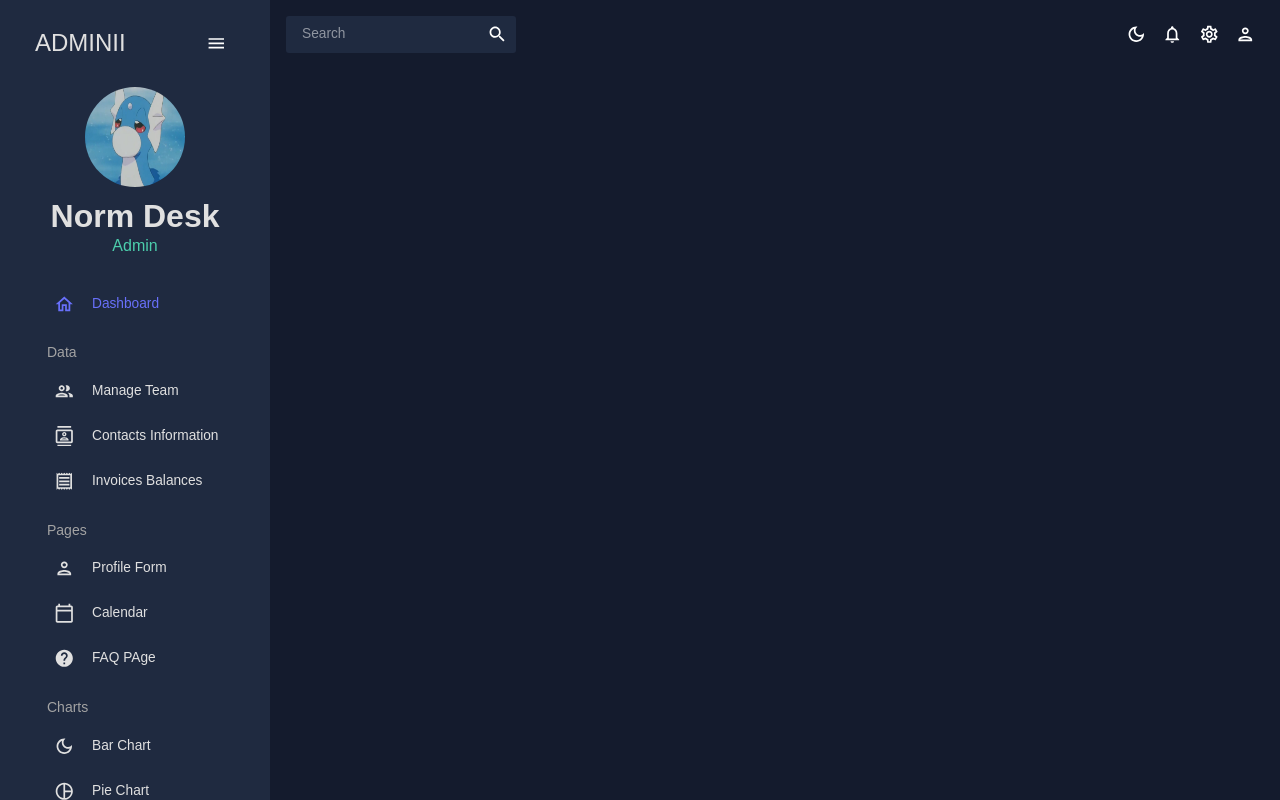
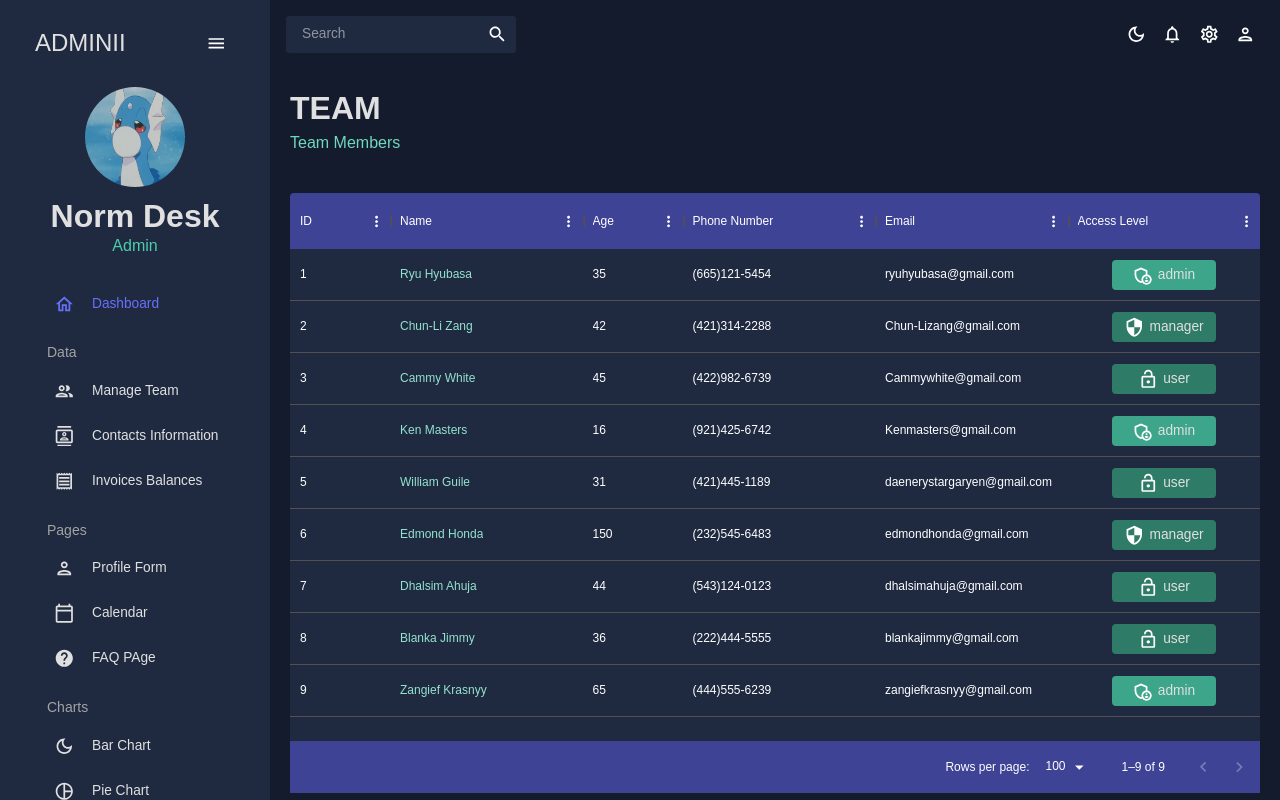
Before and after one commit to deschdev/admin-dashboard, a React (Create React App) app in the folder dashboard/: page /team in a window 1280 px wide. Built offline with nearby package versions, Linux system fonts and the light colour scheme.

Commit message:
loaded mock data

```diff
--- a/dashboard/src/App.js
+++ b/dashboard/src/App.js
@@ -3,9 +3,9 @@ import { CssBaseline, ThemeProvider } from "@mui/material";
 import Topbar from "./scenes/global/Topbar";
 import Sidebar from "./scenes/global/Sidebar";
 import Dashboard from "./scenes/dashboard";
-// import Team from "./scenes/team";
-// import Contacts from "./scenes/contacts";
-// import Invoices from "./scenes/invoices";
+import Team from "./scenes/team";
+import Contacts from "./scenes/contacts";
+import Invoices from "./scenes/invoices";
 // import Form from "./scenes/form";
 // import Bar from "./scenes/bar";
 // import Pie from "./scenes/pie";
@@ -28,10 +28,10 @@ function App() {
           <Topbar />
           <Routes>
             <Route path="/" element={<Dashboard />} />
-            {/* <Route path="/team" element={<Team />} />
+            <Route path="/team" element={<Team />} />
             <Route path="/contacts" element={<Contacts />} />
             <Route path="/invoices" element={<Invoices />} />
-            <Route path="/form" element={<Form />} />
+            {/* <Route path="/form" element={<Form />} />
             <Route path="/bar" element={<Bar />} />
             <Route path="/pie" element={<Pie />} />
             <Route path="/line" element={<Line />} />
--- a/dashboard/src/data/mockData.js
+++ b/dashboard/src/data/mockData.js
@@ -1,41 +1,41 @@
-import { tokens } from "../theme";
+import { colors } from "../theme";
 
 export const mockDataTeam = [
   {
     id: 1,
-    name: "Jon Snow",
-    email: "jonsnow@gmail.com",
+    name: "Ryu Hyubasa",
+    email: "ryuhyubasa@gmail.com",
     age: 35,
     phone: "(665)121-5454",
     access: "admin",
   },
   {
     id: 2,
-    name: "Cersei Lannister",
-    email: "cerseilannister@gmail.com",
+    name: "Chun-Li Zang",
+    email: "Chun-Lizang@gmail.com",
     age: 42,
     phone: "(421)314-2288",
     access: "manager",
   },
   {
     id: 3,
-    name: "Jaime Lannister",
-    email: "jaimelannister@gmail.com",
+    name: "Cammy White",
+    email: "Cammywhite@gmail.com",
     age: 45,
     phone: "(422)982-6739",
     access: "user",
   },
   {
     id: 4,
-    name: "Anya Stark",
-    email: "anyastark@gmail.com",
+    name: "Ken Masters",
+    email: "Kenmasters@gmail.com",
     age: 16,
     phone: "(921)425-6742",
     access: "admin",
   },
   {
     id: 5,
-    name: "Daenerys Targaryen",
+    name: "William Guile",
     email: "daenerystargaryen@gmail.com",
     age: 31,
     phone: "(421)445-1189",
@@ -43,32 +43,32 @@ export const mockDataTeam = [
   },
   {
     id: 6,
-    name: "Ever Melisandre",
-    email: "evermelisandre@gmail.com",
+    name: "Edmond Honda",
+    email: "edmondhonda@gmail.com",
     age: 150,
     phone: "(232)545-6483",
     access: "manager",
   },
   {
     id: 7,
-    name: "Ferrara Clifford",
-    email: "ferraraclifford@gmail.com",
+    name: "Dhalsim Ahuja",
+    email: "dhalsimahuja@gmail.com",
     age: 44,
     phone: "(543)124-0123",
     access: "user",
   },
   {
     id: 8,
-    name: "Rossini Frances",
-    email: "rossinifrances@gmail.com",
+    name: "Blanka Jimmy",
+    email: "blankajimmy@gmail.com",
     age: 36,
     phone: "(222)444-5555",
     access: "user",
   },
   {
     id: 9,
-    name: "Harvey Roxie",
-    email: "harveyroxie@gmail.com",
+    name: "Zangief Krasnyy",
+    email: "zangiefkrasnyy@gmail.com",
     age: 65,
     phone: "(444)555-6239",
     access: "admin",
@@ -78,8 +78,8 @@ export const mockDataTeam = [
 export const mockDataContacts = [
   {
     id: 1,
-    name: "Jon Snow",
-    email: "jonsnow@gmail.com",
+    name: "Ryu Hyubasa",
+    email: "ryuhyubasa@gmail.com",
     age: 35,
     phone: "(665)121-5454",
     address: "0912 Won Street, Alabama, SY 10001",
@@ -89,8 +89,8 @@ export const mockDataContacts = [
   },
   {
     id: 2,
-    name: "Cersei Lannister",
-    email: "cerseilannister@gmail.com",
+    name: "Chun-Li Zang",
+    email: "Chun-Lizang@gmail.com",
     age: 42,
     phone: "(421)314-2288",
     address: "1234 Main Street, New York, NY 10001",
@@ -100,8 +100,8 @@ export const mockDataContacts = [
   },
   {
     id: 3,
-    name: "Jaime Lannister",
-    email: "jaimelannister@gmail.com",
+    name: "Cammy White",
+    email: "Cammywhite@gmail.com",
     age: 45,
     phone: "(422)982-6739",
     address: "3333 Want Blvd, Estanza, NAY 42125",
@@ -111,8 +111,8 @@ export const mockDataContacts = [
   },
   {
     id: 4,
-    name: "Anya Stark",
-    email: "anyastark@gmail.com",
+    name: "Ken Masters",
+    email: "Kenmasters@gmail.com",
     age: 16,
     phone: "(921)425-6742",
     address: "1514 Main Street, New York, NY 22298",
@@ -122,7 +122,7 @@ export const mockDataContacts = [
   },
   {
     id: 5,
-    name: "Daenerys Targaryen",
+    name: "William Guile",
     email: "daenerystargaryen@gmail.com",
     age: 31,
     phone: "(421)445-1189",
@@ -133,8 +133,8 @@ export const mockDataContacts = [
   },
   {
     id: 6,
-    name: "Ever Melisandre",
-    email: "evermelisandre@gmail.com",
+    name: "Edmond Honda",
+    email: "edmondhonda@gmail.com",
     age: 150,
     phone: "(232)545-6483",
     address: "1234 Canvile Street, Esvazark, NY 10001",
@@ -144,8 +144,8 @@ export const mockDataContacts = [
   },
   {
     id: 7,
-    name: "Ferrara Clifford",
-    email: "ferraraclifford@gmail.com",
+    name: "Dhalsim Ahuja",
+    email: "dhalsimahuja@gmail.com",
     age: 44,
     phone: "(543)124-0123",
     address: "22215 Super Street, Everting, ZO 515234",
@@ -155,8 +155,8 @@ export const mockDataContacts = [
   },
   {
     id: 8,
-    name: "Rossini Frances",
-    email: "rossinifrances@gmail.com",
+    name: "Blanka Jimmy",
+    email: "blankajimmy@gmail.com",
     age: 36,
     phone: "(222)444-5555",
     address: "4123 Ever Blvd, Wentington, AD 142213",
@@ -166,8 +166,8 @@ export const mockDataContacts = [
   },
   {
     id: 9,
-    name: "Harvey Roxie",
-    email: "harveyroxie@gmail.com",
+    name: "Zangief Krasnyy",
+    email: "zangiefkrasnyy@gmail.com",
     age: 65,
     phone: "(444)555-6239",
     address: "51234 Avery Street, Cantory, ND 212412",
@@ -177,8 +177,8 @@ export const mockDataContacts = [
   },
   {
     id: 10,
-    name: "Enteri Redack",
-    email: "enteriredack@gmail.com",
+    name: "Balrog Ali",
+    email: "balrogali@gmail.com",
     age: 42,
     phone: "(222)444-5555",
     address: "4123 Easer Blvd, Wentington, AD 142213",
@@ -188,8 +188,8 @@ export const mockDataContacts = [
   },
   {
     id: 11,
-    name: "Steve Goodman",
-    email: "stevegoodmane@gmail.com",
+    name: "Vega Cerda",
+    email: "vegacerda@gmail.com",
     age: 11,
     phone: "(444)555-6239",
     address: "51234 Fiveton Street, CunFory, ND 212412",
@@ -202,39 +202,39 @@ export const mockDataContacts = [
 export const mockDataInvoices = [
   {
     id: 1,
-    name: "Jon Snow",
-    email: "jonsnow@gmail.com",
+    name: "Ryu Hyubasa",
+    email: "ryuhyubasa@gmail.com",
     cost: "21.24",
     phone: "(665)121-5454",
     date: "03/12/2022",
   },
   {
     id: 2,
-    name: "Cersei Lannister",
-    email: "cerseilannister@gmail.com",
+    name: "Chun-Li Zang",
+    email: "chun-Lizang@gmail.com",
     cost: "1.24",
     phone: "(421)314-2288",
     date: "06/15/2021",
   },
   {
     id: 3,
-    name: "Jaime Lannister",
-    email: "jaimelannister@gmail.com",
+    name: "Cammy White",
+    email: "cammywhite@gmail.com",
     cost: "11.24",
     phone: "(422)982-6739",
     date: "05/02/2022",
   },
   {
     id: 4,
-    name: "Anya Stark",
-    email: "anyastark@gmail.com",
+    name: "Ken Masters",
+    email: "kenmasters@gmail.com",
     cost: "80.55",
     phone: "(921)425-6742",
     date: "03/21/2022",
   },
   {
     id: 5,
-    name: "Daenerys Targaryen",
+    name: "William Guile",
     email: "daenerystargaryen@gmail.com",
     cost: "1.24",
     phone: "(421)445-1189",
@@ -242,24 +242,24 @@ export const mockDataInvoices = [
   },
   {
     id: 6,
-    name: "Ever Melisandre",
-    email: "evermelisandre@gmail.com",
+    name: "Edmond Honda",
+    email: "edmondhonda@gmail.com",
     cost: "63.12",
     phone: "(232)545-6483",
     date: "11/02/2022",
   },
   {
     id: 7,
-    name: "Ferrara Clifford",
-    email: "ferraraclifford@gmail.com",
+    name: "Dhalsim Ahuja",
+    email: "dhalsimahuja@gmail.com",
     cost: "52.42",
     phone: "(543)124-0123",
     date: "02/11/2022",
   },
   {
     id: 8,
-    name: "Rossini Frances",
-    email: "rossinifrances@gmail.com",
+    name: "Blanka Jimmy",
+    email: "blankajimmy@gmail.com",
     cost: "21.24",
     phone: "(222)444-5555",
     date: "05/02/2021",
@@ -433,7 +433,7 @@ export const mockPieData = [
 export const mockLineData = [
   {
     id: "japan",
-    color: tokens("dark").greenAccent[500],
+    color: colors("dark").greenAccent[500],
     data: [
       {
         x: "plane",
@@ -487,7 +487,7 @@ export const mockLineData = [
   },
   {
     id: "france",
-    color: tokens("dark").blueAccent[300],
+    color: colors("dark").blueAccent[300],
     data: [
       {
         x: "plane",
@@ -541,7 +541,7 @@ export const mockLineData = [
   },
   {
     id: "us",
-    color: tokens("dark").redAccent[200],
+    color: colors("dark").redAccent[200],
     data: [
       {
         x: "plane",
--- /dev/null
+++ b/dashboard/src/scenes/contacts/index.jsx
@@ -0,0 +1,70 @@
+import { Box } from "@mui/material";
+import { DataGrid, GridToolbar } from "@mui/x-data-grid";
+import { colors } from "../../theme";
+import { mockDataContacts } from "../../data/mockData";
+import Header from "../../components/Header";
+import { useTheme } from "@mui/material";
+
+const Contacts = () => {
+  const theme = useTheme();
+  const uiColors = colors(theme.palette.mode);
+
+  const columns = [
+    { field: "id", headerName: "ID", flex: 0.5 },
+    { field: "registrarId", headerName: "Registrar ID",},
+    { field: "name", headerName: "Name", flex: 1, cellClassName: "name-column--cell" },
+    { field: "age", headerName: "Age", type: "number", headerAlign: "left", align: "left" },
+    { field: "phone", headerName: "Phone Number", flex: 1, },
+    { field: "email", headerName: "Email", flex: 1, },
+    { field: "address", headerName: "Address", flex: 1, },
+    { field: "city", headerName: "City", flex: 1, },
+    { field: "zipcode", headerName: "Zipcode", flex: 1, },
+  ];
+
+  return (
+    <Box m="20px">
+      <Header title="CONTACTS" subtitle="Contact List" />
+      <Box
+        m="40px 0 0 0"
+        height="75vh"
+        // Overriding the Material UI defaults
+        sx={{
+          "& .MuiDataGrid-root": {
+            border: "none",
+          },
+          "& .MuiDataGrid-cell": {
+            borderBottom: "none",
+          },
+          "& .name-column--cell": {
+            color: uiColors.greenAccent[300],
+          },
+          "& .MuiDataGrid-columnHeaders": {
+            backgroundColor: uiColors.blueAccent[700],
+            borderBottom: "none",
+          },
+          "& .MuiDataGrid-virtualScroller": {
+            backgroundColor: uiColors.primary[400],
+          },
+          "& .MuiDataGrid-footerContainer": {
+            borderTop: "none",
+            backgroundColor: uiColors.blueAccent[700],
+          },
+          "& .MuiCheckbox-root": {
+            color: `${uiColors.greenAccent[200]} !important`,
+          },
+          "& .MuiDataGrid-toolbarContainer .MuiButton-text": {
+            color: `${ uiColors.grey[100] } !important`
+          }
+        }}
+      >
+        <DataGrid
+          rows={ mockDataContacts }
+          columns={ columns }
+          components={{ Toolbar: GridToolbar }}
+        />
+      </Box>
+    </Box>
+  )
+}
+
+export default Contacts;
--- /dev/null
+++ b/dashboard/src/scenes/invoices/index.jsx
@@ -0,0 +1,71 @@
+import { Box, Typography, useTheme } from "@mui/material";
+import { DataGrid } from "@mui/x-data-grid";
+import { colors } from "../../theme";
+import { mockDataInvoices } from "../../data/mockData";
+import Header from "../../components/Header";
+
+const Invoices = () => {
+  const theme = useTheme();
+  const uiColors = colors(theme.palette.mode);
+
+  const columns = [
+    { field: "id", headerName: "ID", flex: 0.5 },
+    { field: "name", headerName: "Name", flex: 1, cellClassName: "name-column--cell" },
+    { field: "phone", headerName: "Phone Number", flex: 1, },
+    { field: "email", headerName: "Email", flex: 1, },
+    { field: "cost", headerName: "Cost", flex: 1,
+    renderCell: (params) => (
+      <Typography color={ uiColors.greenAccent[500]}>
+        ${params.row.cost}
+      </Typography>
+    )},
+    { field: "date", headerName: "Date", flex: 1, },
+  ];
+
+  return (
+    <Box m="20px">
+      <Header title="INVOICES" subtitle="Invoice Balances List" />
+      <Box
+        m="40px 0 0 0"
+        height="75vh"
+        // Overriding the Material UI defaults
+        sx={{
+          "& .MuiDataGrid-root": {
+            border: "none",
+          },
+          "& .MuiDataGrid-cell": {
+            borderBottom: "none",
+          },
+          "& .name-column--cell": {
+            color: uiColors.greenAccent[300],
+          },
+          "& .MuiDataGrid-columnHeaders": {
+            backgroundColor: uiColors.blueAccent[700],
+            borderBottom: "none",
+          },
+          "& .MuiDataGrid-virtualScroller": {
+            backgroundColor: uiColors.primary[400],
+          },
+          "& .MuiDataGrid-footerContainer": {
+            borderTop: "none",
+            backgroundColor: uiColors.blueAccent[700],
+          },
+          "& .MuiCheckbox-root": {
+            color: `${uiColors.greenAccent[200]} !important`,
+          },
+          "& .MuiCheckbox-root" : {
+            color: `${uiColors.greenAccent[200]} !important`
+          }
+        }}
+      >
+        <DataGrid
+          checkboxSelection
+          rows={ mockDataInvoices }
+          columns={ columns }
+        />
+      </Box>
+    </Box>
+  )
+}
+
+export default Invoices;
--- /dev/null
+++ b/dashboard/src/scenes/team/index.jsx
@@ -0,0 +1,89 @@
+import { Box, Typography, useTheme } from "@mui/material";
+import { DataGrid } from "@mui/x-data-grid";
+import { colors } from "../../theme";
+import { mockDataTeam } from "../../data/mockData";
+import AdminPanelSettingsOutlinedIcon from "@mui/icons-material/AdminPanelSettingsOutlined";
+import LockOpenOutlinedIcon from "@mui/icons-material/LockOpenOutlined";
+import SecurityOutlinedIcon from "@mui/icons-material/SecurityOutlined";
+import Header from "../../components/Header";
+
+const Team = () => {
+  const theme = useTheme();
+  const uiColors = colors(theme.palette.mode);
+
+  const columns = [
+    { field: "id", headerName: "ID" },
+    { field: "name", headerName: "Name", flex: 1, cellClassName: "name-column--cell" },
+    { field: "age", headerName: "Age", type: "number", headerAlign: "left", align: "left" },
+    { field: "phone", headerName: "Phone Number", flex: 1, },
+    { field: "email", headerName: "Email", flex: 1, },
+    { field: "access", headerName: "Access Level", flex: 1, renderCell: ({ row: { access }}) => {
+      return (
+        <Box
+          width="60%"
+          m="0 auto"
+          p="5px"
+          display="flex"
+          justifyContent="center"
+          backgroundColor={
+            access === "admin"
+            ? uiColors.greenAccent[600]
+            : uiColors.greenAccent[700]
+          }
+          borderRadius="4px"
+        >
+          {/* Different Icons for different levels of access */}
+          { access === "admin" && <AdminPanelSettingsOutlinedIcon /> }
+          { access === "manager" && <SecurityOutlinedIcon /> }
+          { access === "user" && <LockOpenOutlinedIcon /> }
+          <Typography color={uiColors.grey[100]} sx={{ ml: "5px" }}>
+            { access }
+          </Typography>
+        </Box>
+      )
+    } },
+  ]
+
+  return (
+    <Box m="20px">
+      <Header title="TEAM" subtitle="Team Members" />
+      <Box
+        m="40px 0 0 0"
+        height="75vh"
+        // Overriding the Material UI defaults
+        sx={{
+          "& .MuiDataGrid-root": {
+            border: "none",
+          },
+          "& .MuiDataGrid-cell": {
+            borderBottom: "none",
+          },
+          "& .name-column--cell": {
+            color: uiColors.greenAccent[300],
+          },
+          "& .MuiDataGrid-columnHeaders": {
+            backgroundColor: uiColors.blueAccent[700],
+            borderBottom: "none",
+          },
+          "& .MuiDataGrid-virtualScroller": {
+            backgroundColor: uiColors.primary[400],
+          },
+          "& .MuiDataGrid-footerContainer": {
+            borderTop: "none",
+            backgroundColor: uiColors.blueAccent[700],
+          },
+          "& .MuiCheckbox-root": {
+            color: `${uiColors.greenAccent[200]} !important`,
+          },
+        }}
+      >
+        <DataGrid
+          rows={ mockDataTeam }
+          columns={ columns }
+        />
+      </Box>
+    </Box>
+  )
+}
+
+export default Team;
```
